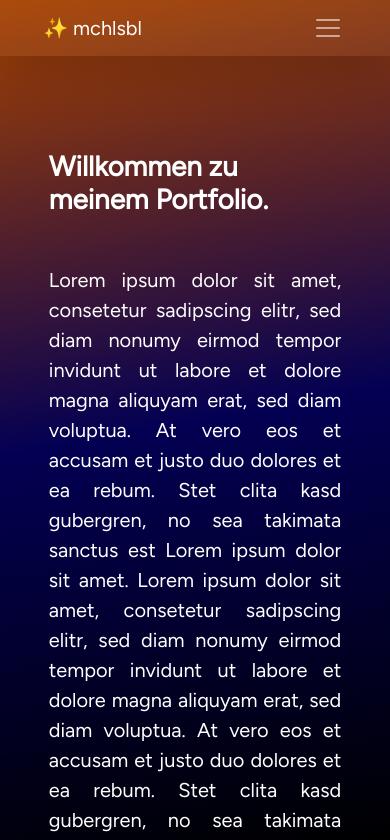
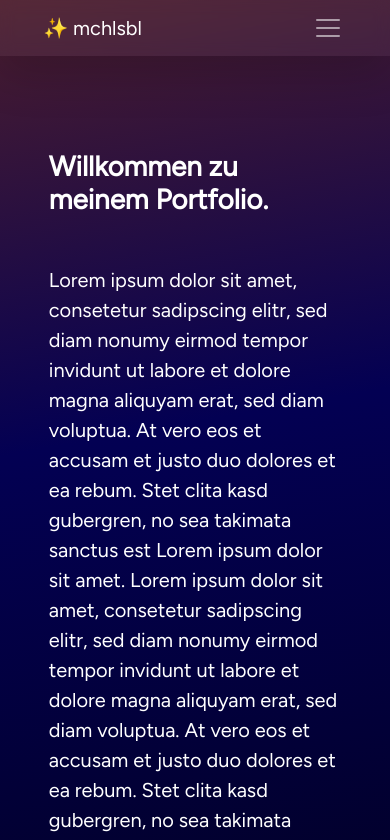
Before and after one commit to mchlsbl/mchlsbl.github.io, a Vue app: page / in a window 390 px wide. Shown: the top 840 px of the page. Built offline with nearby package versions, Linux system fonts and the light colour scheme.

Commit message:
Fix mobile scrolling

```diff
--- a/src/App.vue
+++ b/src/App.vue
@@ -4,6 +4,7 @@ import Footer from "./components/Footer.vue";
 </script>
 
 <template>
+    <div class="bg"></div>
     <div class="footer-spacing">
         <Navbar />
         <RouterView />
@@ -24,19 +25,20 @@ import Footer from "./components/Footer.vue";
     }
 }
 
+.bg {
+    background: linear-gradient(170deg, #a84300, #030053, #000000);
+    background-size: 500% 200%;
+    animation: BackgroundGradient 20s ease-in-out infinite;
+    width: 100vw;
+    height: 100vh;
+    z-index: -1;
+    position: fixed;
+}
+
 body {
-    background: linear-gradient(170deg, #a84300, #030053, #000000);
-    animation: BackgroundGradient 20s ease-in-out infinite;
-    background-size: 500% 200%;
-    background-attachment: fixed;
-
     overflow-y: scroll;
     font-family: "Figtree", sans-serif;
     color: white;
-}
-
-section {
-    text-align: justify;
 }
 
 main {
@@ -44,6 +46,10 @@ main {
     margin: 0 auto;
     padding-top: 200px;
     padding-bottom: 150px;
+}
+
+section {
+    text-align: justify;
 }
 
 .bar-padding {
@@ -57,10 +63,16 @@ main {
         padding-top: 150px;
         padding-bottom: 100px;
     }
+
+    section {
+        text-align: left;
+    }
+
     .bar-padding {
         padding-left: 8%;
         padding-right: 8%;
     }
+
     .navbar-margin-top {
         margin-top: 0.5rem;
     }
```
